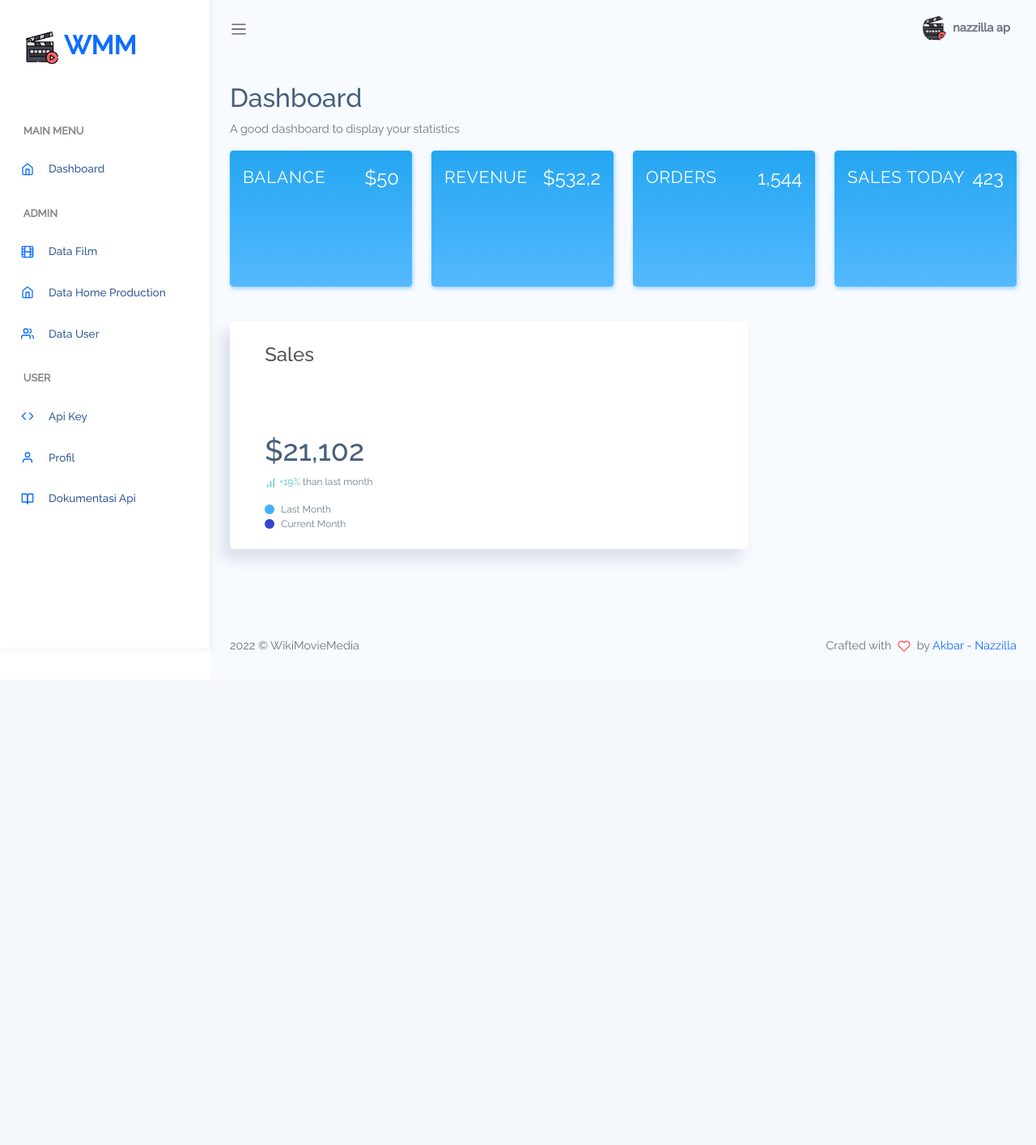
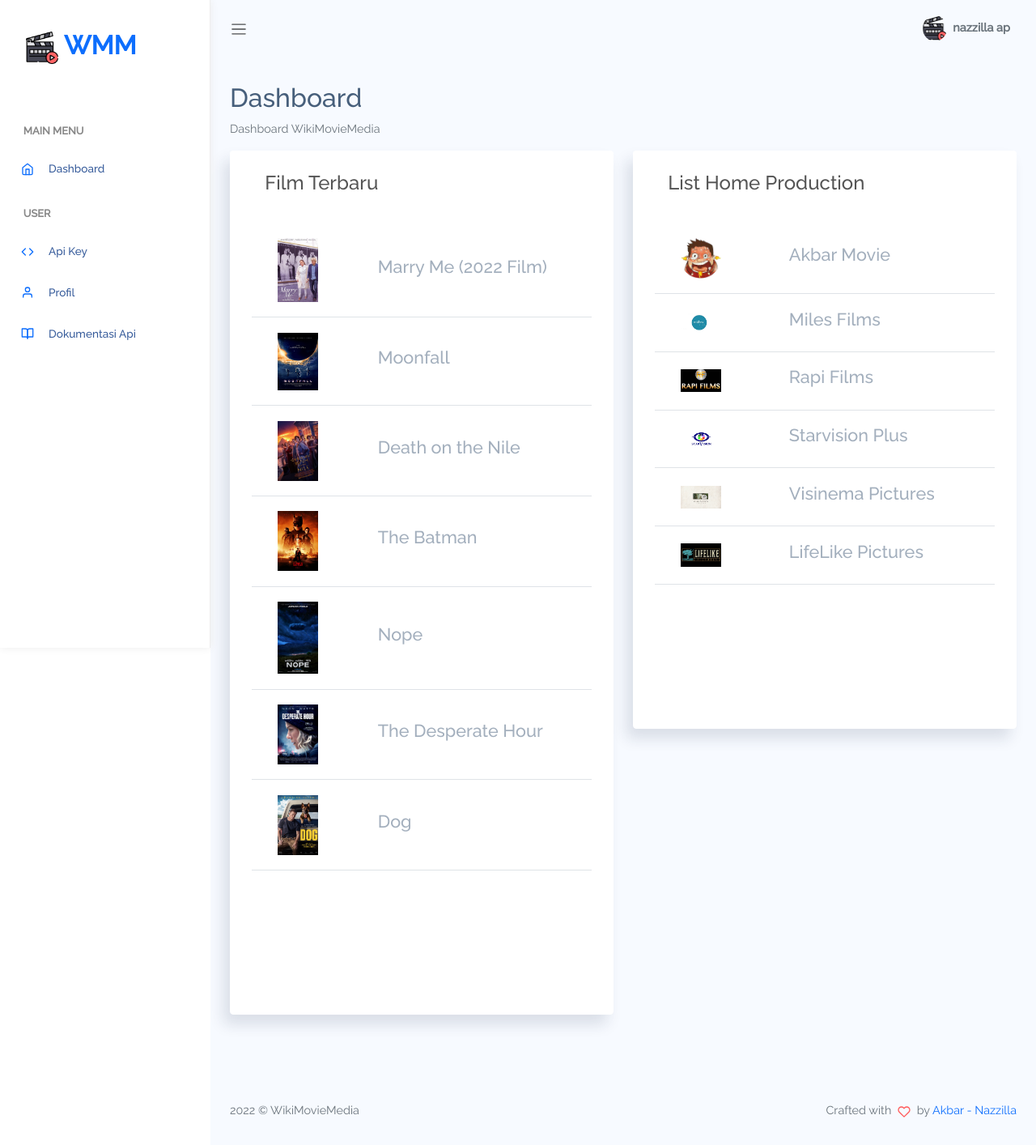
Before and after one commit to muhammadakbarid/rest-server-pw2, a CodeIgniter app: page /pw2/index.php/dashboard in a window 1280 px wide. Shown: the whole page at 81% size. Before the commit the page ends 806 px from the top, so only its background shows below. Run offline with CodeIgniter, Linux system fonts and the light colour scheme; a user stored in the database is signed in; data comes from the database, SQL or seed files in the repository; a map, chart or similar area stays blank.

Commit message:
perbaikan login, auth, sampai dashboard

```diff
--- a/application/controllers/User.php
+++ b/application/controllers/User.php
@@ -153,10 +153,14 @@ class User extends CI_Controller
         if ($this->form_validation->run() == FALSE) {
             $this->create();
         } else {
+            $password = $this->input->post('password', TRUE);
+            // hash password
+            $password = password_hash($password, PASSWORD_DEFAULT);
             $data = array(
                 'nama' => $this->input->post('nama', TRUE),
                 'email' => $this->input->post('email', TRUE),
-                'password' => $this->input->post('password', TRUE),
+                'password' => $password,
+                'hak_akses' => $this->input->post('hak_akses', TRUE),
             );
 
             $this->User_model->insert($data);
--- a/application/controllers/dashboard.php
+++ b/application/controllers/dashboard.php
@@ -12,8 +12,21 @@ class Dashboard extends CI_Controller
   }
   public function index()
   {
+
+    // jumlah user
+    $data['jumlah_user'] = $this->db->get('user')->num_rows();
+    // jumlah film
+    $data['jumlah_film'] = $this->db->get('film')->num_rows();
+    // jumlah homeproduction
+    $data['jumlah_homeproduction'] = $this->db->get('homeproduction')->num_rows();
+
+    // get data film
+    $data['film'] = $this->db->get('film')->result_array();
+    // get data homeproduction
+    $data['homeproduction'] = $this->db->get('homeproduction')->result_array();
+
     $this->load->view('dashboard/header');
-    $this->load->view('dashboard/index');
+    $this->load->view('dashboard/index', $data);
     $this->load->view('dashboard/footer');
   }
 }
--- a/application/views/dashboard/header.php
+++ b/application/views/dashboard/header.php
@@ -39,7 +39,8 @@
                 <span>Dashboard</span>
               </a>
             </li>
-
+            <!-- if user admin login -->
+            <?php if ($this->session->userdata('hak_akses') == "admin") : ?>
               <li class='sidebar-title'>Admin</li>
 
               <li class="sidebar-item ">
@@ -60,7 +61,7 @@
                   <span>Data User</span>
                 </a>
               </li>
-
+            <?php endif; ?>
             <li class='sidebar-title'>User</li>
 
             <li class="sidebar-item ">
@@ -104,6 +105,7 @@
                 <div class="d-none d-md-block d-lg-inline-block"><?= $this->session->userdata('nama'); ?></div>
               </a>
               <div class="dropdown-menu dropdown-menu-right">
+                <span class="dropdown-item"><?= $this->session->userdata('hak_akses'); ?></span>
                 <a class="dropdown-item" href="#"><i data-feather="user"></i> Account</a>
                 <div class="dropdown-divider"></div>
                 <a class="dropdown-item" href="<?= base_url('auth/logout'); ?>"><i data-feather="log-out"></i> Logout</a>
--- a/application/views/dashboard/index.php
+++ b/application/views/dashboard/index.php
@@ -1,17 +1,19 @@
 <div class="page-title">
   <h3>Dashboard</h3>
-  <p class="text-subtitle text-muted">A good dashboard to display your statistics</p>
+  <p class="text-subtitle text-muted">Dashboard WikiMovieMedia</p>
 </div>
 <section class="section">
+  <!-- if user is admin -->
+  <?php if ($this->session->userdata('hak_akses') == 'admin') : ?>
     <div class="mb-2 row">
-    <div class="col-12 col-md-3">
+      <div class="col-12 col-md-4">
         <div class="card card-statistic">
           <div class="p-0 card-body">
             <div class="d-flex flex-column">
               <div class='px-3 py-3 d-flex justify-content-between'>
-              <h3 class='card-title'>BALANCE</h3>
+                <h3 class='card-title'>Jumlah User</h3>
                 <div class="card-right d-flex align-items-center">
-                <p>$50 </p>
+                  <p> <?= $jumlah_user; ?></p>
                 </div>
               </div>
               <div class="chart-wrapper">
@@ -21,14 +23,16 @@
           </div>
         </div>
       </div>
-    <div class="col-12 col-md-3">
+      <div class="col-12 col-md-4">
         <div class="card card-statistic">
           <div class="p-0 card-body">
             <div class="d-flex flex-column">
               <div class='px-3 py-3 d-flex justify-content-between'>
-              <h3 class='card-title'>Revenue</h3>
+                <h3 class='card-title'>Jumlah Film</h3>
                 <div class="card-right d-flex align-items-center">
-                <p>$532,2 </p>
+                  <p>
+                  <p> <?= $jumlah_film; ?></p>
+                  </p>
                 </div>
               </div>
               <div class="chart-wrapper">
@@ -38,14 +42,14 @@
           </div>
         </div>
       </div>
-    <div class="col-12 col-md-3">
+      <div class="col-12 col-md-4">
         <div class="card card-statistic">
           <div class="p-0 card-body">
             <div class="d-flex flex-column">
               <div class='px-3 py-3 d-flex justify-content-between'>
-              <h3 class='card-title'>ORDERS</h3>
+                <h3 class='card-title'>Jumlah Home Production</h3>
                 <div class="card-right d-flex align-items-center">
-                <p>1,544 </p>
+                  <p> <?= $jumlah_homeproduction; ?></p>
                 </div>
               </div>
               <div class="chart-wrapper">
@@ -55,45 +59,29 @@
           </div>
         </div>
       </div>
-    <div class="col-12 col-md-3">
-      <div class="card card-statistic">
-        <div class="p-0 card-body">
-          <div class="d-flex flex-column">
-            <div class='px-3 py-3 d-flex justify-content-between'>
-              <h3 class='card-title'>Sales Today</h3>
-              <div class="card-right d-flex align-items-center">
-                <p>423 </p>
     </div>
-            </div>
-            <div class="chart-wrapper">
-              <canvas id="canvas4" style="height:100px !important"></canvas>
-            </div>
-          </div>
-        </div>
-      </div>
-    </div>
-  </div>
+  <?php endif; ?>
   <div class="mb-4 row">
-    <div class="col-md-8">
+    <div class="col-md-6">
       <div class="card">
         <div class="card-header">
-          <h3 class='p-1 pl-3 card-heading'>Sales</h3>
+          <h3 class='p-1 pl-3 card-heading'>Film Terbaru</h3>
         </div>
         <div class="card-body">
           <div class="row">
-            <div class="col-md-4 col-12">
-              <div class="pl-3">
-                <h1 class='mt-5'>$21,102</h1>
-                <p class='text-xs'><span class="text-green"><i data-feather="bar-chart" width="15"></i> +19%</span> than last month</p>
-                <div class="legends">
-                  <div class="flex-row legend d-flex align-items-center">
-                    <div class='w-3 h-3 mr-2 rounded-full bg-info'></div><span class='text-xs'>Last Month</span>
-                  </div>
-                  <div class="flex-row legend d-flex align-items-center">
-                    <div class='w-3 h-3 mr-2 rounded-full bg-blue'></div><span class='text-xs'>Current Month</span>
-                  </div>
-                </div>
-              </div>
+            <div class="col">
+              <table class="table mb-0">
+                <?php foreach ($film as $film) : ?>
+                  <tr>
+                    <td>
+                      <img src="<?= base_url('assets/img/') . $film['poster']; ?>" alt="" width="50">
+                    </td>
+                    <td>
+                      <h4 class="text-light"><?= $film['judul']; ?></h4>
+                    </td>
+                  </tr>
+                <?php endforeach; ?>
+              </table>
             </div>
             <div class="col-md-8 col-12">
               <canvas id="bar"></canvas>
@@ -103,6 +91,34 @@
       </div>
 
     </div>
+    <div class="col-md-6">
+      <div class="card">
+        <div class="card-header">
+          <h3 class='p-1 pl-3 card-heading'>List Home Production</h3>
+        </div>
+        <div class="card-body">
+          <div class="row">
+            <div class="col">
+              <table class="table mb-0">
+                <?php foreach ($homeproduction as $homeproduction) : ?>
+                  <tr>
+                    <td>
+                      <img src="<?= base_url('assets/img/logo/') . $homeproduction['logo']; ?>" alt="" width="50">
+                    </td>
+                    <td>
+                      <h4 class="text-light"><?= $homeproduction['nama']; ?></h4>
+                    </td>
+                  </tr>
+                <?php endforeach; ?>
+              </table>
+            </div>
+            <div class="col-md-8 col-12">
+              <canvas id="bar"></canvas>
+            </div>
+          </div>
+        </div>
+      </div>
 
     </div>
+  </div>
 </section>
--- a/application/views/user/edit_profile.php
+++ b/application/views/user/edit_profile.php
@@ -6,11 +6,12 @@
             <?php echo $this->session->flashdata('message') ?>
             <div class="form-group">
                 <label for="varchar">Nama <?php echo form_error('nama') ?></label>
-                <input type="text" class="form-control" name="nama" id="nama" placeholder="Nama" value="<?php echo $nama; ?>" />
+                <input required type="text" class="form-control" name="nama" id="nama" placeholder="Nama" value="<?php echo $nama; ?>" />
             </div>
             <div class="form-group">
                 <label for="varchar">Email <?php echo form_error('email') ?></label>
-                <input type="text" class="form-control" name="email" id="email" placeholder="Email" value="<?php echo $email; ?>" />
+                <input disabled type="text" class="form-control" value="<?php echo $email; ?>" />
+                <input type="hidden" class="form-control" name="email" id="email" placeholder="Email" value="<?php echo $email; ?>" />
             </div>
 
             <div class="row">
```
Also changed, not shown: application/controllers/Auth.php (+13 -0 lines), application/controllers/Film.php (+10 -0 lines), application/controllers/Homeproduction.php (+11 -0 lines), application/models/User_model.php (+13 -0 lines), application/views/auth/register.php (+8 -0 lines), assets/img/ayang.jpg (deleted), assets/img/logo/ayang.jpg (deleted). Lines whose indentation alone changed are shown as unchanged.
